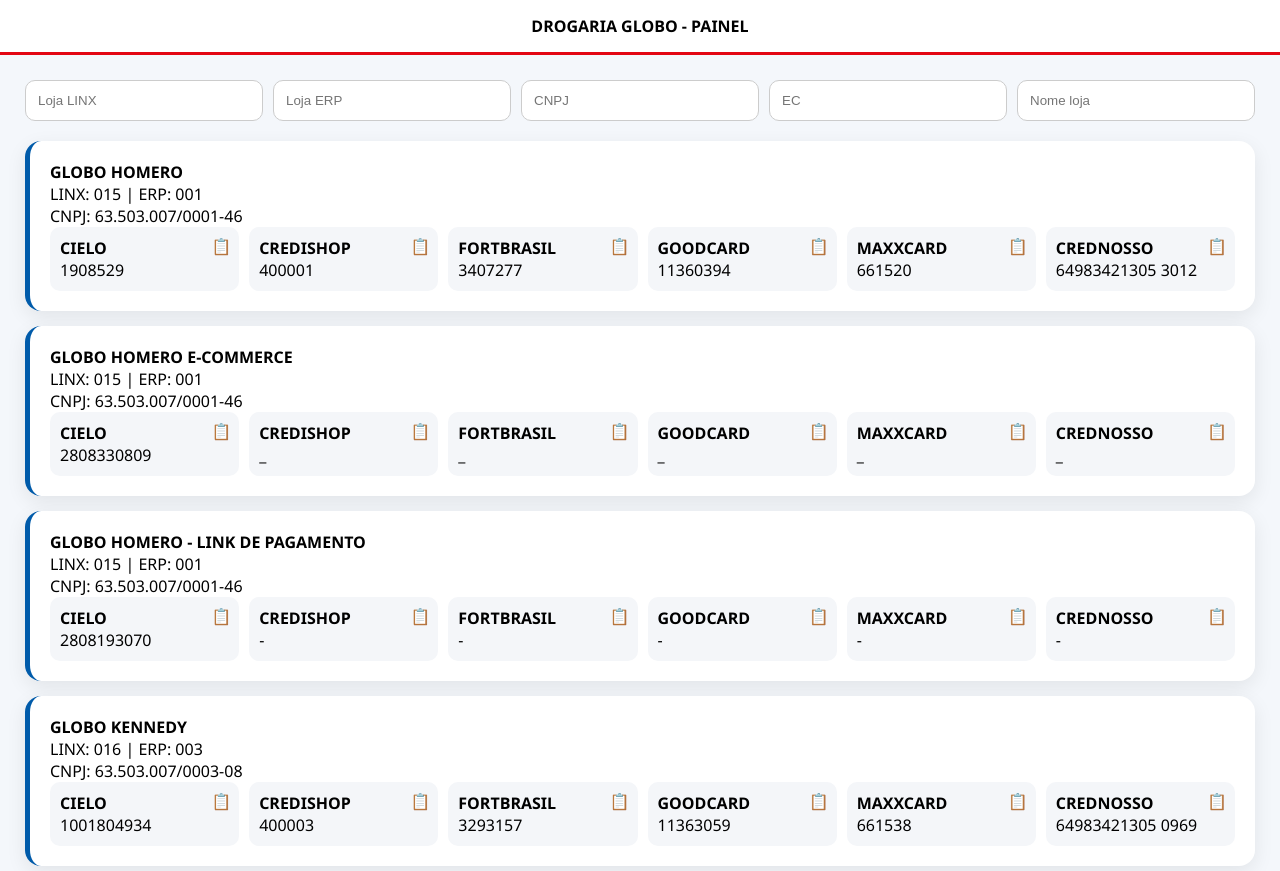
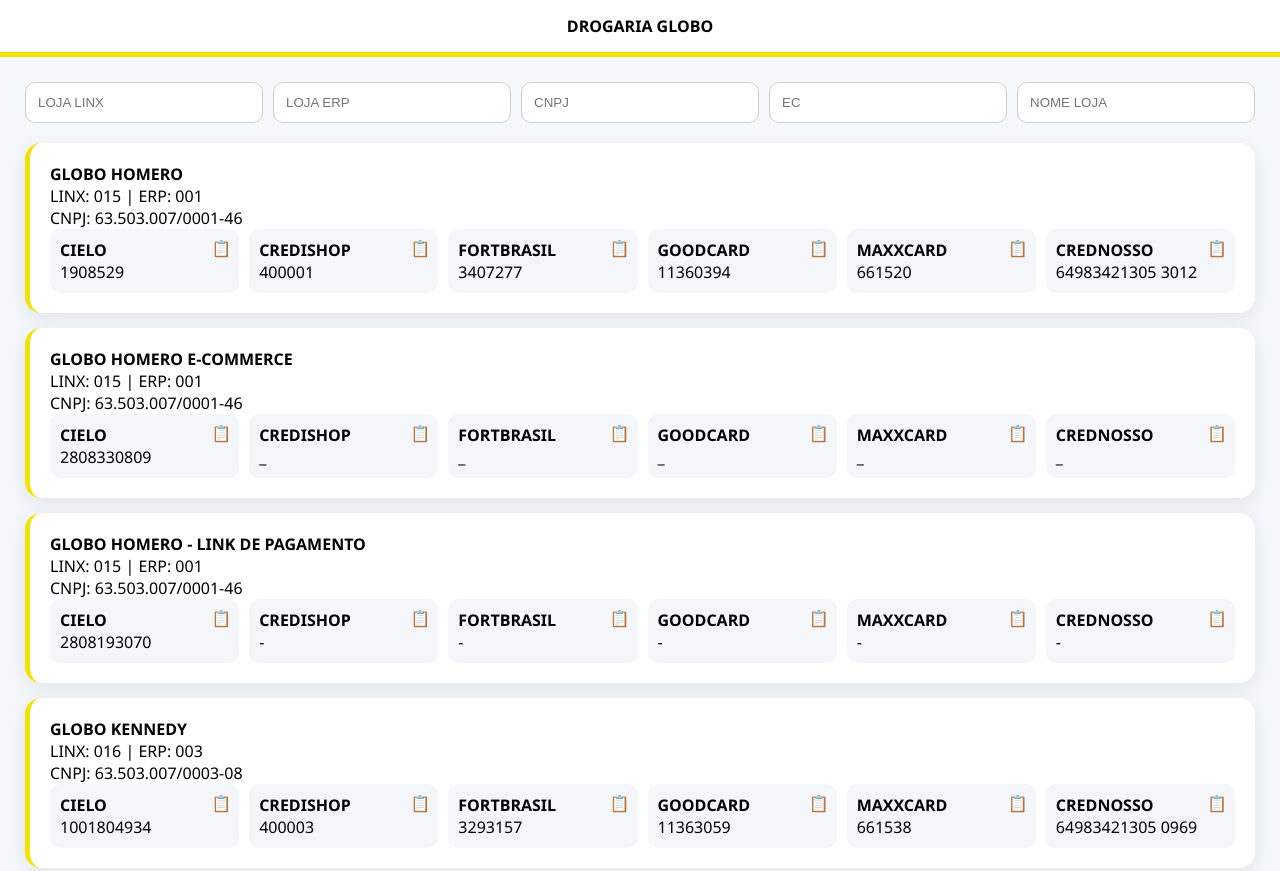
Before and after one commit to heriklesc10/BUSCA-EC, a plain HTML site: page index.html in a window 1280 px wide. Shown: the top 871 px of the page. Drawn offline with Linux system fonts and the light colour scheme.

Commit message:
Add files via upload

```diff
--- a/index.html
+++ b/index.html
@@ -3,14 +3,15 @@
 <html lang="pt-br">
 <head>
 <meta charset="UTF-8">
-<title>Painel Drogaria Globo</title>
+<title>Pagina de Busca</title>
 <style>
 body{font-family:Segoe UI;background:#f4f7fb;margin:0}
-header{background:#fff;padding:15px;text-align:center;border-bottom:3px solid #e30613;font-weight:bold}
+header{background:#fff;padding:15px;text-align:center;border-bottom:5px solid #f3e305;font-weight:bold}
 .container{max-width:1300px;margin:auto;padding:25px}
 .filters{display:grid;grid-template-columns:repeat(auto-fit,minmax(220px,1fr));gap:10px;margin-bottom:20px}
 input{padding:12px;border-radius:10px;border:1px solid #ccc}
-.card{background:#fff;padding:20px;border-radius:16px;margin-bottom:15px;box-shadow:0 6px 20px rgba(0,0,0,0.08);border-left:5px solid #005baa}
+.card{background:#fff;padding:20px;border-radius:16px;margin-bottom:15px;box-shadow:0 6px 20px rgba(0,0,0,0.08);border-left:5px solid #f3e305
+}
 .grid{display:grid;grid-template-columns:repeat(auto-fit,minmax(180px,1fr));gap:10px}
 .box{background:#f4f6f9;padding:10px;border-radius:10px;position:relative}
 .copy{position:absolute;top:8px;right:8px;cursor:pointer}
@@ -18,14 +19,14 @@ input{padding:12px;border-radius:10px;border:1px solid #ccc}
 </style>
 </head>
 <body>
-<header>DROGARIA GLOBO - PAINEL</header>
+<header>DROGARIA GLOBO </header>
 <div class="container">
 <div class="filters">
-<input id="linx" placeholder="Loja LINX">
-<input id="erp" placeholder="Loja ERP">
+<input id="linx" placeholder="LOJA LINX">
+<input id="erp" placeholder="LOJA ERP">
 <input id="cnpj" placeholder="CNPJ">
 <input id="ec" placeholder="EC">
-<input id="nome" placeholder="Nome loja">
+<input id="nome" placeholder="NOME LOJA">
 </div>
 <div id="res"></div>
 </div>
@@ -36,7 +37,6 @@ let dados = [{"UF": "PI", "LOJA LINX": "015", "LOJA ERP": "001", "DESCRIÇÃO DA
 
 function pad(v){return String(v||"").replace(".0","").padStart(3,'0')}
 function limpar(v){return String(v||"").replace(/\D/g,'')}
-
 function buscar(){
 let linx=document.getElementById("linx").value.trim();
 let erp=document.getElementById("erp").value.trim();
```
